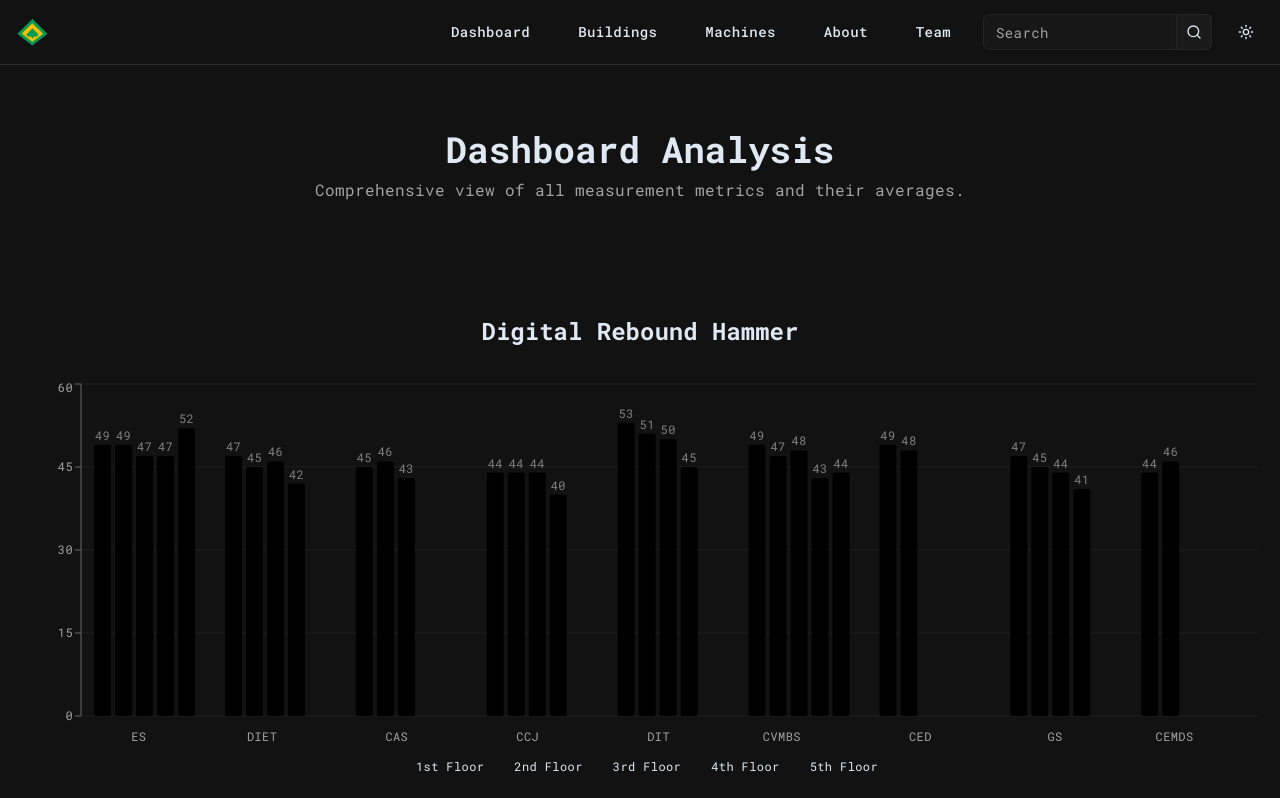
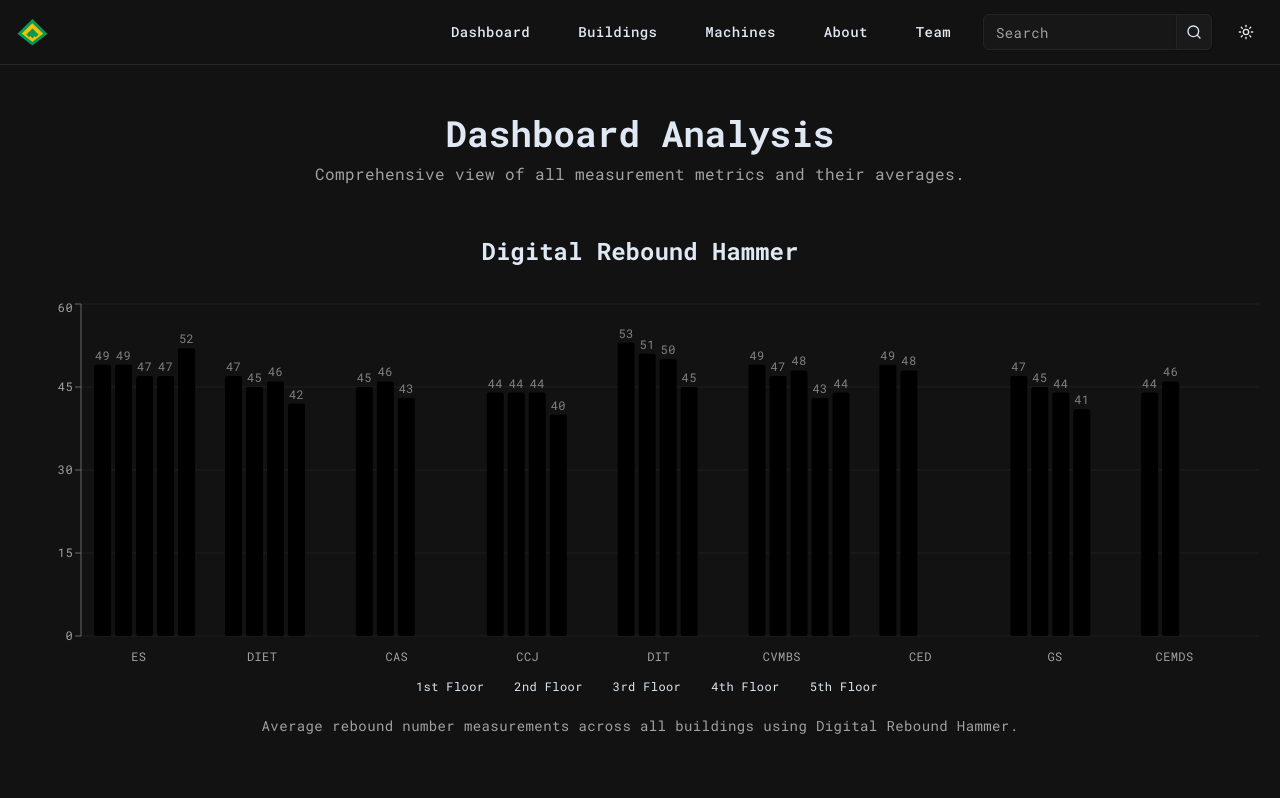
Before and after one commit to jnssvdl/structsure, a Next.js app: page /dashboard in a window 1280 px wide. Shown: the top 798 px of the page. Built offline with nearby package versions, Linux system fonts and the light colour scheme.

Commit message:
feat: adjust padding in DigitalReboundHammer and DashboardPage for improved layout consistency

```diff
--- a/app/dashboard/_components/digital-rebound-hammer.tsx
+++ b/app/dashboard/_components/digital-rebound-hammer.tsx
@@ -9,7 +9,7 @@ import { DashboardTable } from "./dashboard-table";
 
 export default function DigitalReboundHammer() {
   return (
-    <section className="border-b py-12">
+    <section className="border-b pb-12">
       <div className="container mx-auto w-full px-4 xl:max-w-7xl">
         <h2 className="text-center text-2xl font-bold tracking-tight">
           Digital Rebound Hammer
--- a/app/dashboard/page.tsx
+++ b/app/dashboard/page.tsx
@@ -4,7 +4,7 @@ import UltrasonicPulseVelocity from "./_components/ultrasonic-pulse-velocity";
 export default function DashboardPage() {
   return (
     <>
-      <div className="flex flex-col items-center py-16 text-center">
+      <div className="flex flex-col items-center py-12 text-center">
         <h1 className="text-4xl font-bold tracking-tight">
           Dashboard Analysis
         </h1>
```
